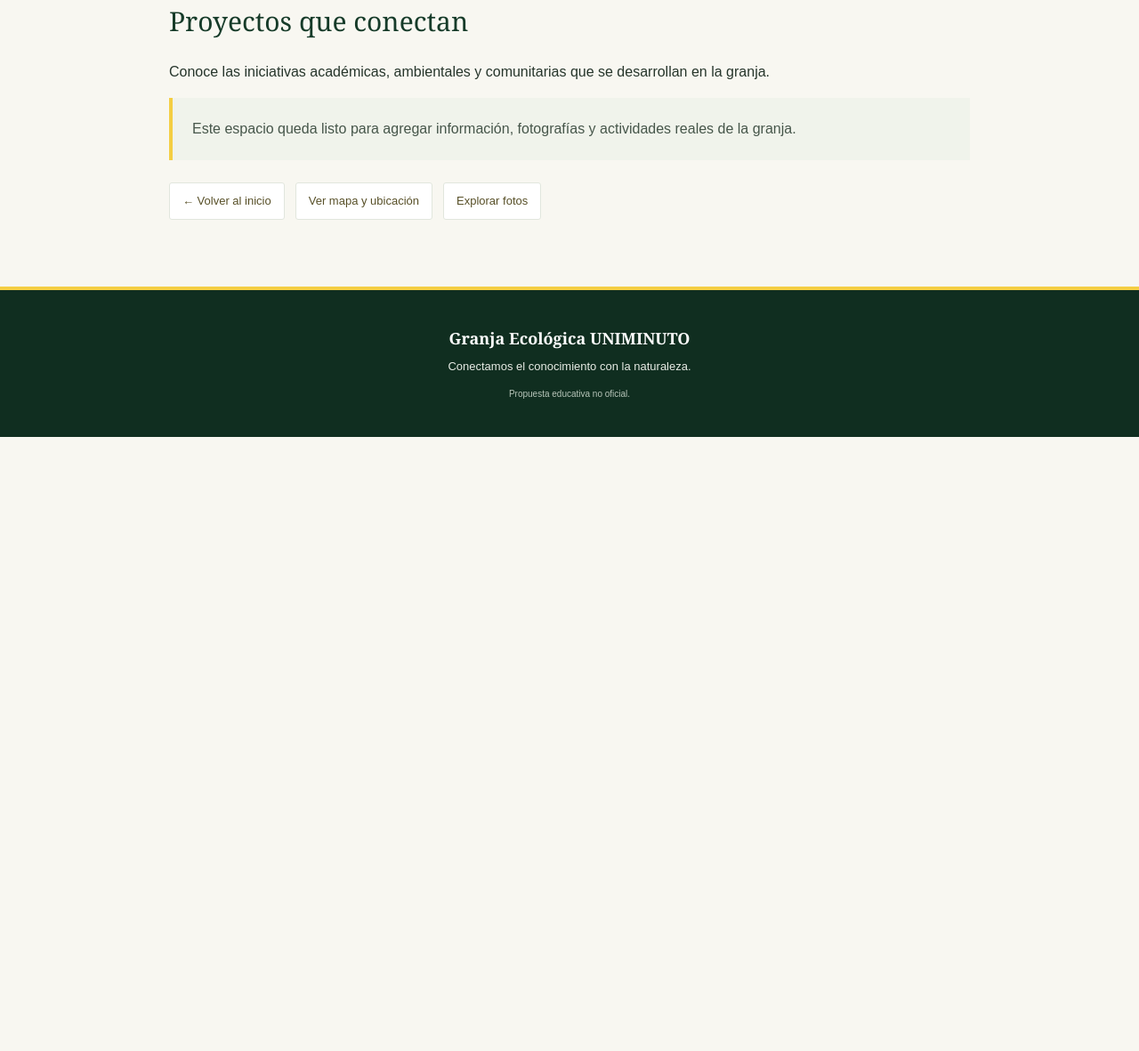
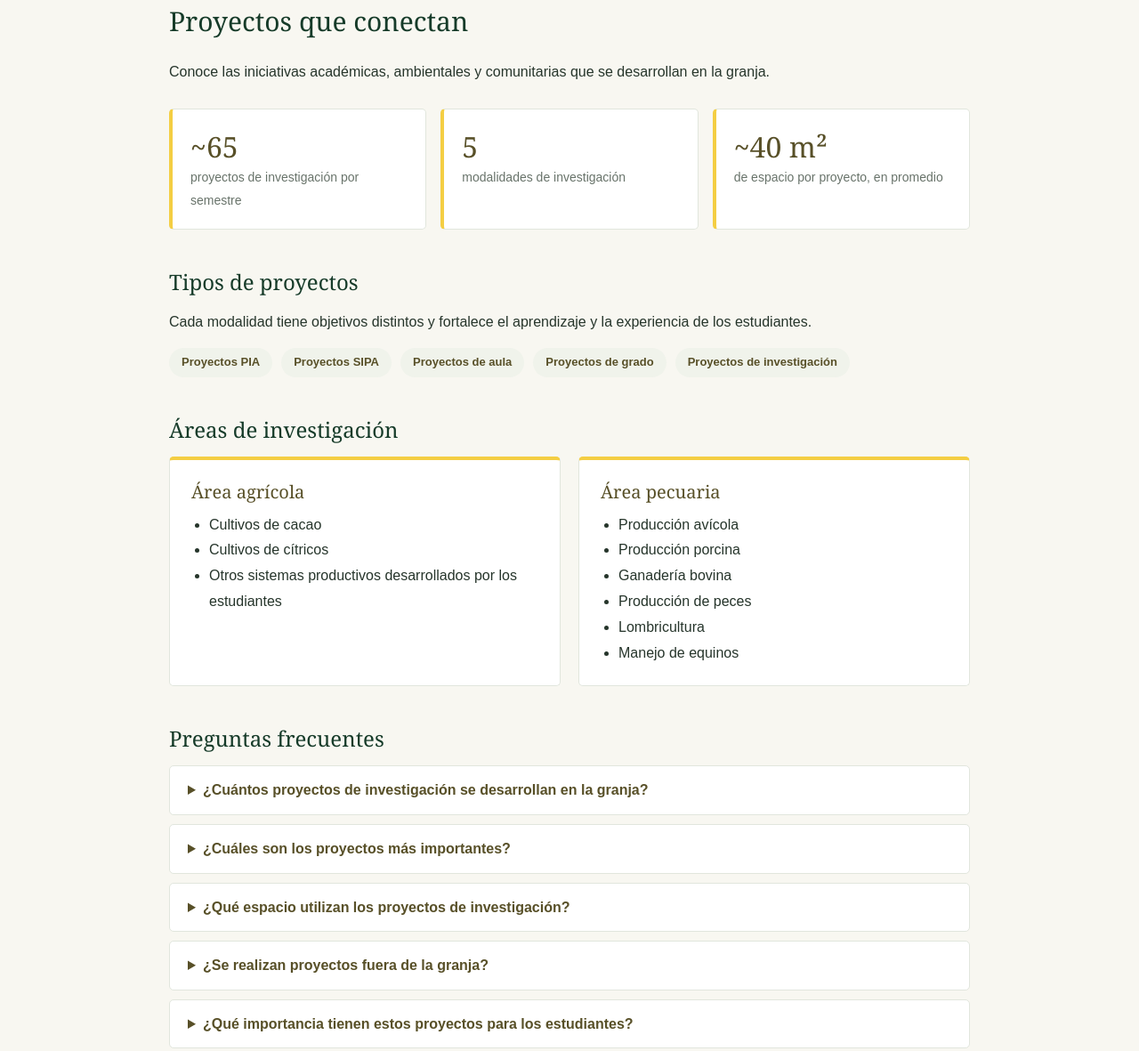
Before and after one commit to fairoxjvz/Proyecto-Granja, a plain HTML site: page modulos/proyectos/proyectos.html in a window 1280 px wide. Shown: the part 471-1652 px from the top of the page at 89% size. Before the commit the page ends 962 px from the top, so only its background shows below. Drawn offline with Linux system fonts and the light colour scheme.

Commit message:
Agrega información de proyectos de investigación

```diff
--- a/modulos/proyectos/proyectos.html
+++ b/modulos/proyectos/proyectos.html
@@ -30,8 +30,68 @@
         <section class="module-content">
             <h2>Proyectos que conectan</h2>
             <p>Conoce las iniciativas académicas, ambientales y comunitarias que se desarrollan en la granja.</p>
-            <div class="module-note">Este espacio queda listo para agregar información, fotografías y actividades reales
-                de la granja.</div>
+            <div class="proy-stats">
+    <div class="proy-stat"><strong>~65</strong><span>proyectos de investigación por semestre</span></div>
+    <div class="proy-stat"><strong>5</strong><span>modalidades de investigación</span></div>
+    <div class="proy-stat"><strong>~40 m²</strong><span>de espacio por proyecto, en promedio</span></div>
+</div>
+
+<h3 class="proy-subtitulo">Tipos de proyectos</h3>
+<p>Cada modalidad tiene objetivos distintos y fortalece el aprendizaje y la experiencia de los estudiantes.</p>
+<div class="proy-tags">
+    <span class="proy-tag">Proyectos PIA</span>
+    <span class="proy-tag">Proyectos SIPA</span>
+    <span class="proy-tag">Proyectos de aula</span>
+    <span class="proy-tag">Proyectos de grado</span>
+    <span class="proy-tag">Proyectos de investigación</span>
+</div>
+
+<h3 class="proy-subtitulo">Áreas de investigación</h3>
+<div class="proy-areas">
+    <article class="proy-card">
+        <h4>Área agrícola</h4>
+        <ul>
+            <li>Cultivos de cacao</li>
+            <li>Cultivos de cítricos</li>
+            <li>Otros sistemas productivos desarrollados por los estudiantes</li>
+        </ul>
+    </article>
+    <article class="proy-card">
+        <h4>Área pecuaria</h4>
+        <ul>
+            <li>Producción avícola</li>
+            <li>Producción porcina</li>
+            <li>Ganadería bovina</li>
+            <li>Producción de peces</li>
+            <li>Lombricultura</li>
+            <li>Manejo de equinos</li>
+        </ul>
+    </article>
+</div>
+
+<h3 class="proy-subtitulo">Preguntas frecuentes</h3>
+<div class="proy-faq">
+    <details>
+        <summary>¿Cuántos proyectos de investigación se desarrollan en la granja?</summary>
+        <p>Durante cada semestre se desarrollan aproximadamente 65 proyectos de investigación. Estos trabajos permiten que los estudiantes pongan en práctica sus conocimientos en actividades agrícolas, pecuarias y agroecológicas.</p>
+    </details>
+    <details>
+        <summary>¿Cuáles son los proyectos más importantes?</summary>
+        <p>Todos los proyectos tienen importancia, ya que cada uno aporta conocimientos, experiencias y resultados al proceso de investigación. Cada investigación contribuye a la formación académica y permite explorar alternativas para mejorar los sistemas productivos.</p>
+    </details>
+    <details>
+        <summary>¿Qué espacio utilizan los proyectos de investigación?</summary>
+        <p>La mayoría utiliza espacios aproximados de 40 metros cuadrados. Algunos proyectos de grado pueden necesitar terrenos más amplios, según sus objetivos y características.</p>
+    </details>
+    <details>
+        <summary>¿Se realizan proyectos fuera de la granja?</summary>
+        <p>Sí. Algunos proyectos se desarrollan en instalaciones externas, como otras granjas o unidades productivas. Un ejemplo es una investigación en producción porcina que requiere trabajar con aproximadamente 80 cerdos; por sus necesidades de espacio, puede realizarse en una granja externa.</p>
+    </details>
+    <details>
+        <summary>¿Qué importancia tienen estos proyectos para los estudiantes?</summary>
+        <p>Les permiten desarrollar habilidades investigativas, experimentar con distintos sistemas productivos y relacionar la teoría con situaciones reales. Además, contribuyen a generar nuevos conocimientos en las áreas agropecuarias y ambientales.</p>
+    </details>
+</div>
             <div class="module-links"><a href="../../index.html">← Volver al inicio</a><a
                     href="../mapa/mapa.html">Ver mapa y ubicación</a><a href="../fotos/fotos.html">Explorar fotos</a>
             </div>
```
